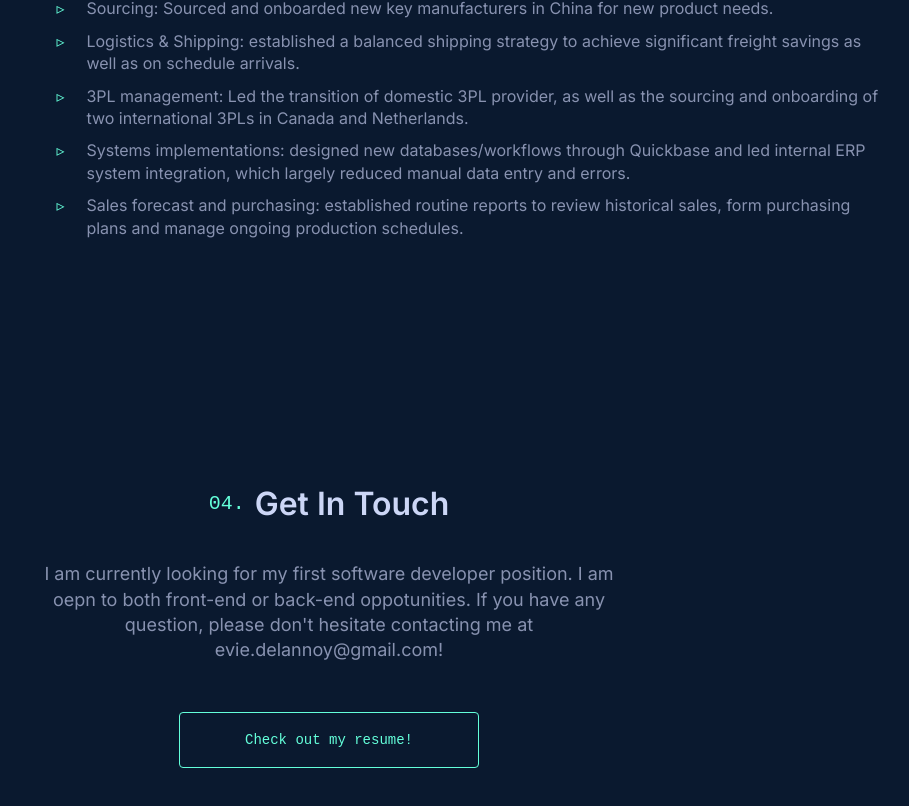
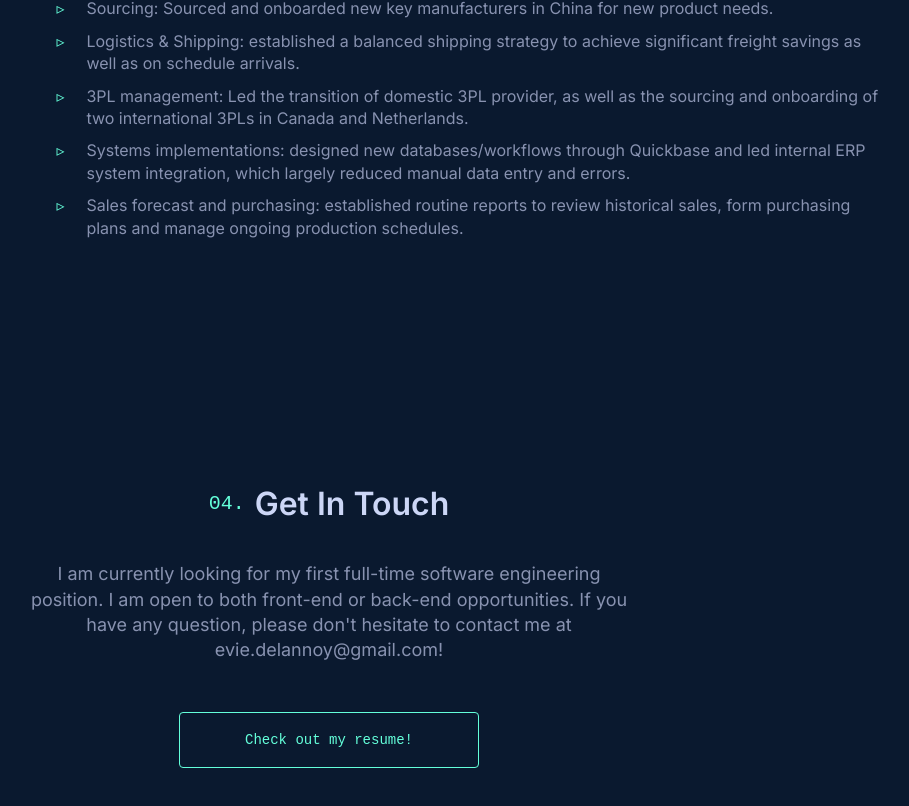
Before and after one commit to evie-song/evie-song-portfolio, a Next.js app: page / in a window 1280 px wide. Shown: the part 3921-4727 px from the top of the page, without its empty margins (311-1220 px from the left). Built offline with nearby package versions, Linux system fonts and the light colour scheme.

Commit message:
added compiled output for github pages deployment

```diff
--- a/components/contact.js
+++ b/components/contact.js
@@ -6,7 +6,7 @@ const Contact = () => {
         <span className="title">Get In Touch</span>
       </div>
 			<div>
-				I am currently looking for my first software developer position. I am oepn to both front-end or back-end oppotunities. If you have any question, please don&apos;t hesitate contacting me at evie.delannoy@gmail.com!
+				I am currently looking for my first full-time software engineering position. I am open to both front-end or back-end opportunities. If you have any question, please don&apos;t hesitate to contact me at evie.delannoy@gmail.com!
 			</div>
 			<a href="Evie+Song+Resume.pdf" target="_blank"><div className={`resume-link`} style={{width: "300px"}}>Check out my resume!</div></a>
 
```
Also changed, not shown: 1 other file (tests, documents, lock files or other folders).
